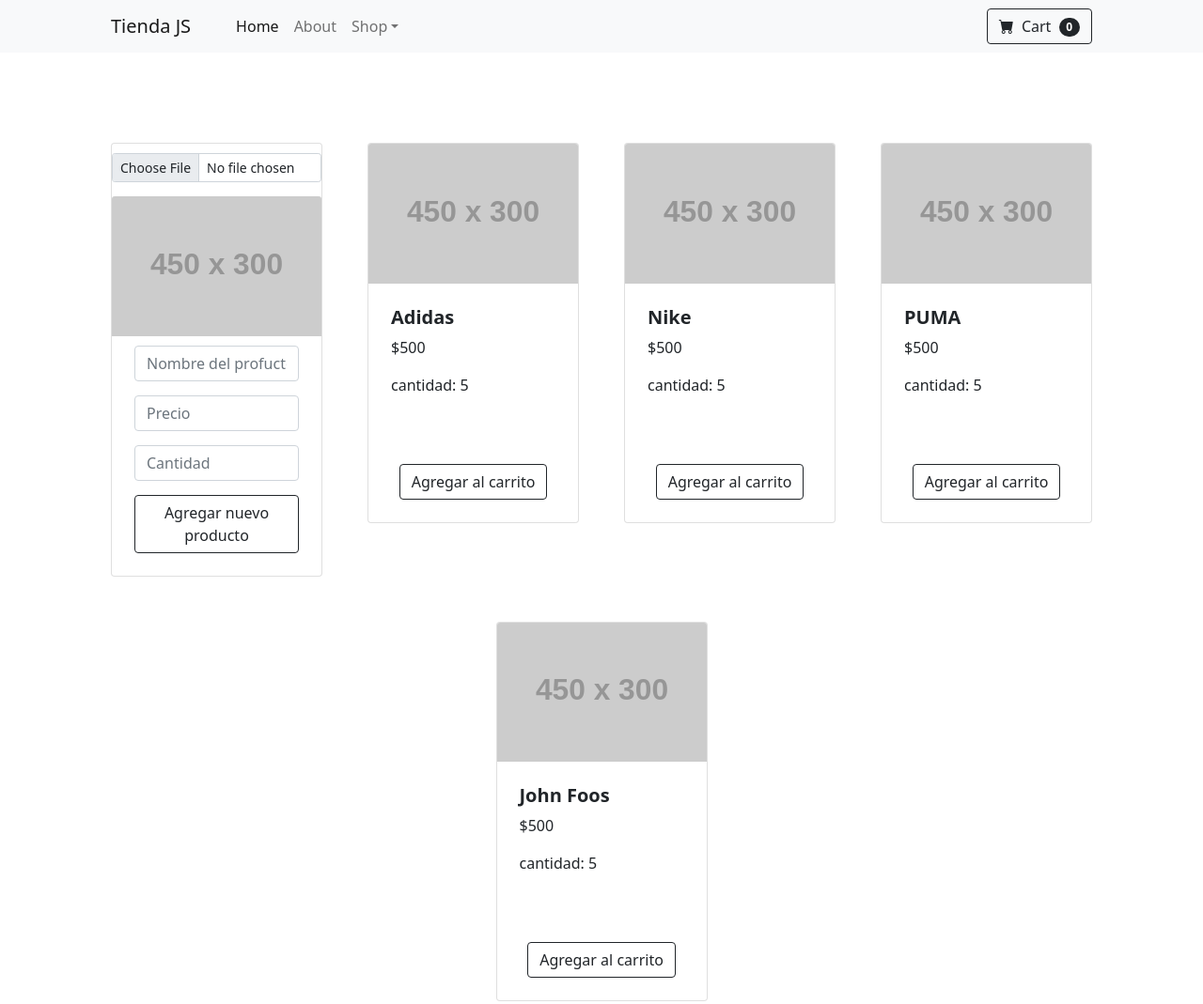
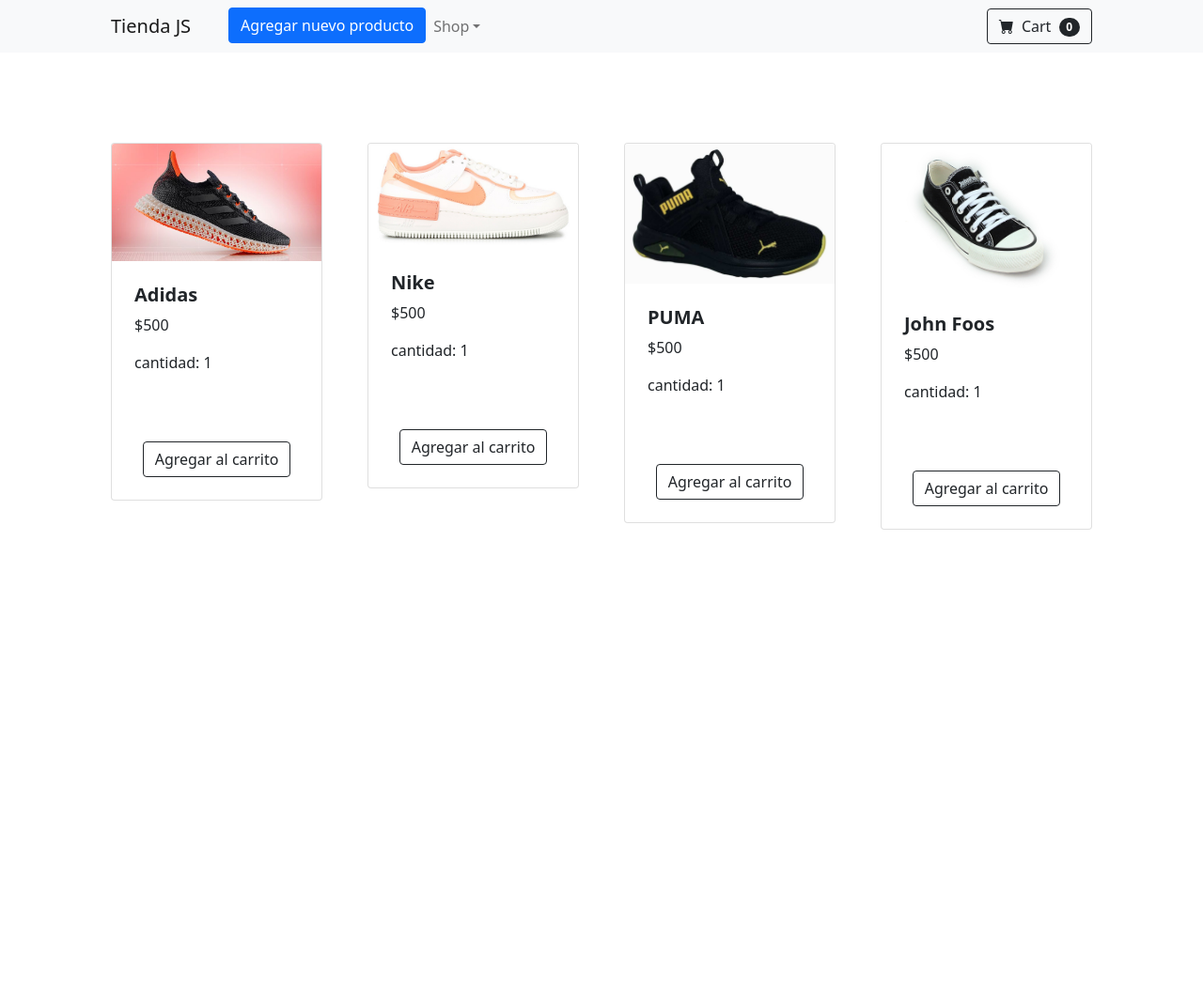
Before and after one commit to tomasmonge2704/Coder-House-javascrip, a plain HTML site: page index.html in a window 1280 px wide. Shown: the whole page at 94% size. After the commit the page ends 800 px from the top, so only its background shows below. Drawn offline with nearby package versions, Linux system fonts and the light colour scheme; placeholder pictures from the web are drawn by us.

Commit message:
addmodal

```diff
--- a/index.html
+++ b/index.html
@@ -21,8 +21,12 @@
                 <button class="navbar-toggler" type="button" data-bs-toggle="collapse" data-bs-target="#navbarSupportedContent" aria-controls="navbarSupportedContent" aria-expanded="false" aria-label="Toggle navigation"><span class="navbar-toggler-icon"></span></button>
                 <div class="collapse navbar-collapse" id="navbarSupportedContent">
                     <ul class="navbar-nav me-auto mb-2 mb-lg-0 ms-lg-4">
-                        <li class="nav-item"><a class="nav-link active" aria-current="page" href="#!">Home</a></li>
-                        <li class="nav-item"><a class="nav-link" href="#!">About</a></li>
+                        <li class="nav-item"> <!-- Button trigger modal -->
+                            <button type="button" class="btn btn-primary" data-bs-toggle="modal" data-bs-target="#exampleModal">
+                                Agregar nuevo producto
+                            </button>
+
+                        </li>
                         <li class="nav-item dropdown">
                             <a class="nav-link dropdown-toggle" id="navbarDropdown" href="#" role="button" data-bs-toggle="dropdown" aria-expanded="false">Shop</a>
                             <ul class="dropdown-menu" aria-labelledby="navbarDropdown">
@@ -30,6 +34,7 @@
                                 <li><hr class="dropdown-divider" /></li>
                                 <li><a class="dropdown-item" href="#!">Popular Items</a></li>
                                 <li><a class="dropdown-item" href="#!">New Arrivals</a></li>
+
                             </ul>
                         </li>
                     </ul>
@@ -48,10 +53,21 @@
             <div class="container px-4 px-lg-5 mt-5">
                 <div id="product-list"class="row gx-4 gx-lg-5 row-cols-2 row-cols-md-3 row-cols-xl-4 justify-content-center">
 
-                    <div class="col mb-5">
-                        <div class="card h-100">
+
+                </div>
+            </div>
+
+        </section>
+         <!-- Modal -->
+         <div class="modal fade" id="exampleModal" tabindex="-1" aria-labelledby="exampleModalLabel" aria-hidden="true">
+            <div class="modal-dialog">
+            <div class="modal-content">
+                <div class="modal-header">
+                <h5 class="modal-title" id="exampleModalLabel">Agregar nuevo producto</h5>
+                <button type="button" class="btn-close" data-bs-dismiss="modal" aria-label="Close"></button>
+                </div>
                  <!-- Product image-->
-                            <input class="form-control  form-control-sm" id="file" type="file">
+                <input class="form-control  form-control-sm" id="myfile" type="file">
                 <img class="card-img-top" id="myimg" src="https://dummyimage.com/450x300/dee2e6/6c757d.jpg" alt="..." />
 
 
@@ -66,8 +82,6 @@
                     </div>
                     </div>
                 </div>
-            </div>
-        </section>
 
         <!-- Bootstrap core JS-->
         <script src="https://cdn.jsdelivr.net/npm/bootstrap@5.1.0/dist/js/bootstrap.bundle.min.js"></script>
--- a/js/scripts.js
+++ b/js/scripts.js
@@ -1,17 +1,18 @@
 
 
 class Producto {
-    constructor(nombre, precio, cantidad) {
+    constructor(nombre, precio, cantidad, img) {
         this.nombre = nombre;
         this.precio = precio;
         this.cantidad = cantidad;
+        this.img = img
     }
 }
 /*Productos harcodeados*/
-const Producto1 = new Producto("Adidas","500", "5");
-const Producto2 = new Producto("Nike","500", "5");
-const Producto3 = new Producto("PUMA","500", "5");
-const Producto4 = new Producto("John Foos","500", "5");
+const Producto1 = new Producto("Adidas","500", "1","/assets/img/adidas.jpg");
+const Producto2 = new Producto("Nike","500", "1","/assets/img/nike.jpg");
+const Producto3 = new Producto("PUMA","500", "1","/assets/img/puma.jpg");
+const Producto4 = new Producto("John Foos","500", "1","/assets/img/foos.jpg");
 
 /*Array productos*/
 const productos = [Producto1,Producto2,Producto3,Producto4];
@@ -39,7 +40,7 @@
         const element = document.createElement("div");
         element.innerHTML = `<div class="col mb-5">
         <div class="card h-100">
-            <img class="card-img-top" src="https://dummyimage.com/450x300/dee2e6/6c757d.jpg" alt="..." />
+            <img class="card-img-top" src="${producto.img}" alt="..." />
             <div class="card-body p-4">
             <div class="col mb-5">
             <h5 class="fw-bolder">  ${producto.nombre}</h5>
@@ -64,14 +65,14 @@
     let nomb = document.getElementById("nomb").value;
     let pre = document.getElementById("pre").value;
     let cant = document.getElementById("cant").value;
-
+    let imagen = document.getElementById("myfile").value;
     /*creo Div*/
     let div = document.createElement('div');
     const productList = document.getElementById("product-list");
     const element = document.createElement("div");
     element.innerHTML = `<div class="col mb-5">
     <div class="card h-100">
-        <img class="card-img-top" src="https://dummyimage.com/450x300/dee2e6/6c757d.jpg" alt="..." />
+        <img class="card-img-top" src="${imagen}" alt="..." />
         <div class="card-body p-4">
         <div class="col mb-5">
         <h5 class="fw-bolder">  ${nomb}</h5>
```
Also changed, not shown: assets/img/foos.jpg (added), assets/img/nike.jpg (added), assets/img/puma.jpg (added). Lines whose indentation alone changed are shown as unchanged.
